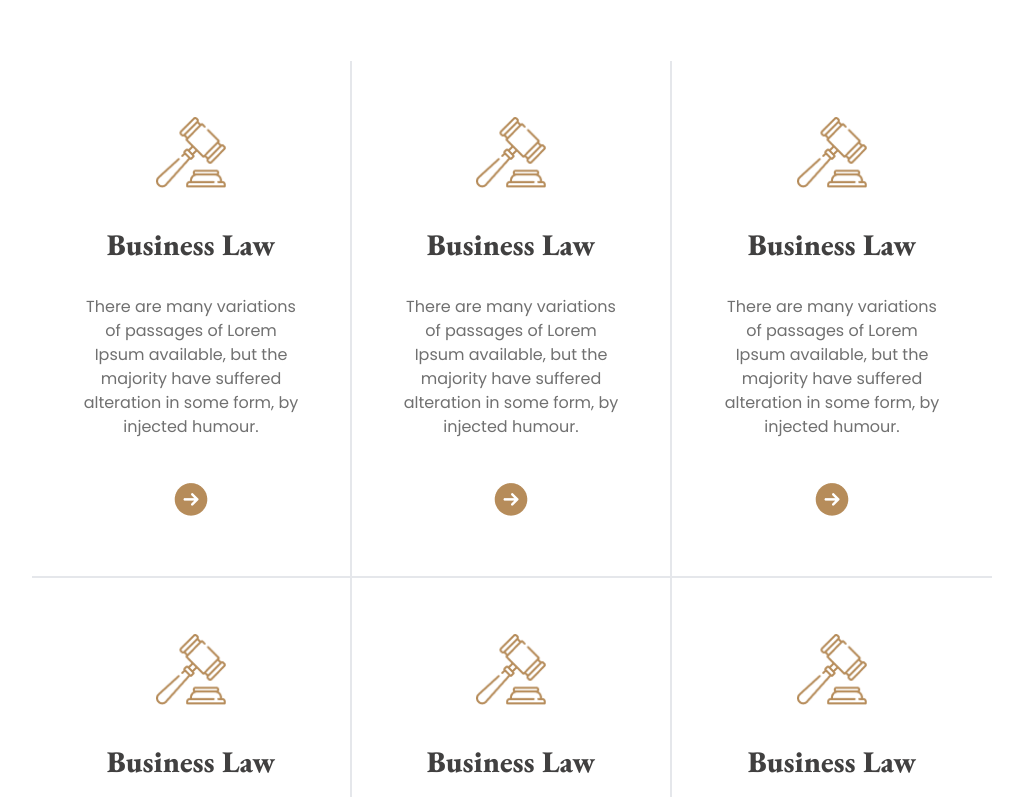
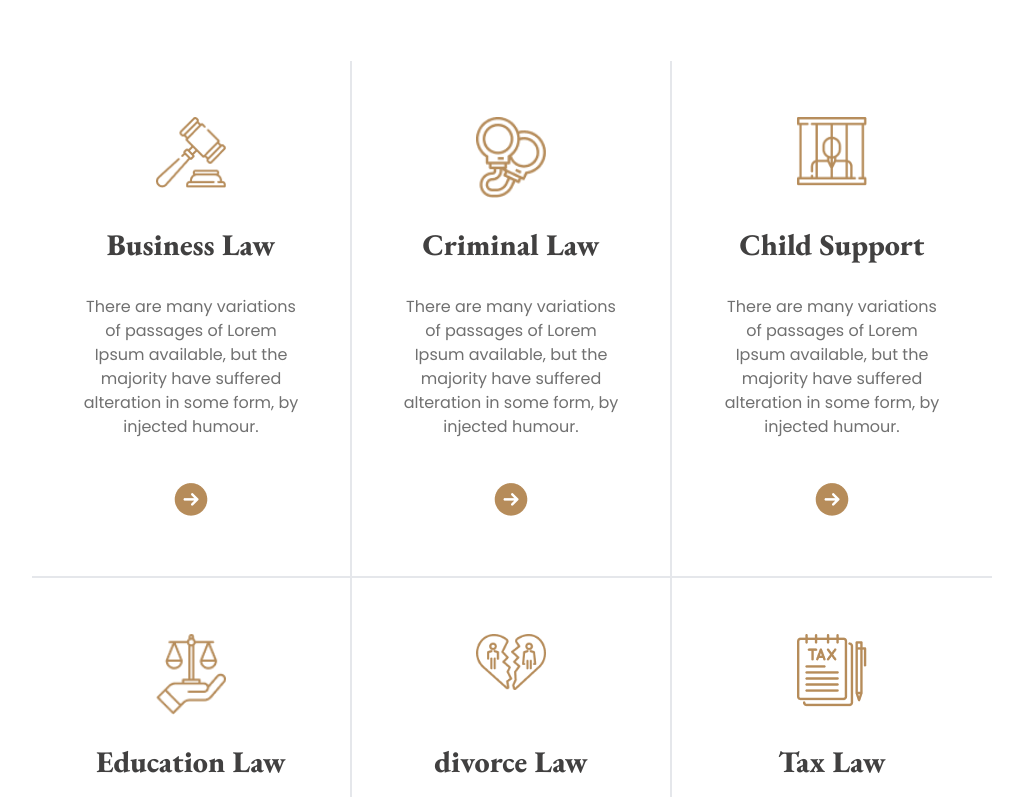
Before and after one commit to NaimurRahman00/Legal-solution, a plain HTML site: page index.html in a window 1280 px wide. Shown: the part 843-1640 px from the top of the page, without its empty margins (128-1151 px from the left). Drawn offline with nearby package versions, Linux system fonts and the light colour scheme.

Commit message:
some changes on Leagal practice area section

```diff
--- a/index.html
+++ b/index.html
@@ -151,9 +151,9 @@
             <div class="card bg-base-100 rounded-none border-b-2 border-r-0 lg:border-r-2">
               <div class="card-body py-14 px-12 rounded-none hover:bg-gradient-to-b from-[#F3F3F3]">
                 <div class="w-[70px] h-[70px] m-auto mb-8">
-                  <img class="w-full" src="./images/business.png" alt="">
+                  <img class="w-full" src="./images/criminal.png" alt="">
                 </div>
-                <h2 class="card-title text-[#414040] m-auto mb-6 text-3xl font-garamond font-extrabold">Business Law</h2>
+                <h2 class="card-title text-[#414040] m-auto mb-6 text-3xl font-garamond font-extrabold">Criminal Law</h2>
                 <p class="text-[#707070] mb-8 text-center">There are many variations of passages of Lorem Ipsum available, but the majority have suffered alteration in some form, by injected humour.</p>
                 <div class="card-actions justify-end">
                   <button class="m-auto">
@@ -166,9 +166,9 @@
             <div class="card bg-base-100 rounded-none border-b-2 hover:bg-gradient-to-b from-[#F3F3F3]">
               <div class="card-body py-14 px-12 rounded-none">
                 <div class="w-[70px] h-[70px] m-auto mb-8">
-                  <img class="w-full" src="./images/business.png" alt="">
+                  <img class="w-full" src="./images/child.png" alt="">
                 </div>
-                <h2 class="card-title text-[#414040] m-auto mb-6 text-3xl font-garamond font-extrabold">Business Law</h2>
+                <h2 class="card-title text-[#414040] m-auto mb-6 text-3xl font-garamond font-extrabold">Child Support</h2>
                 <p class="text-[#707070] mb-8 text-center">There are many variations of passages of Lorem Ipsum available, but the majority have suffered alteration in some form, by injected humour.</p>
                 <div class="card-actions justify-end">
                   <button class="m-auto">
@@ -181,9 +181,9 @@
             <div class="card bg-base-100 rounded-none border-b-2 lg:border-b-0 border-r-0 lg:border-r-2 hover:bg-gradient-to-b from-[#F3F3F3]">
               <div class="card-body py-14 px-12 rounded-none">
                 <div class="w-[70px] h-[70px] m-auto mb-8">
-                  <img class="w-full" src="./images/business.png" alt="">
+                  <img class="w-full" src="./images/education.png" alt="">
                 </div>
-                <h2 class="card-title text-[#414040] m-auto mb-6 text-3xl font-garamond font-extrabold">Business Law</h2>
+                <h2 class="card-title text-[#414040] m-auto mb-6 text-3xl font-garamond font-extrabold">Education Law</h2>
                 <p class="text-[#707070] mb-8 text-center">There are many variations of passages of Lorem Ipsum available, but the majority have suffered alteration in some form, by injected humour.</p>
                 <div class="card-actions justify-end">
                   <button class="m-auto">
@@ -196,9 +196,9 @@
             <div class="card bg-base-100 rounded-none border-b-2 lg:border-b-0 lg:border-r-2 hover:bg-gradient-to-b from-[#F3F3F3]">
               <div class="card-body py-14 px-12 rounded-none">
                 <div class="w-[70px] h-[70px] m-auto mb-8">
-                  <img class="w-full" src="./images/business.png" alt="">
+                  <img class="w-full" src="./images/divorce.png" alt="">
                 </div>
-                <h2 class="card-title text-[#414040] m-auto mb-6 text-3xl font-garamond font-extrabold">Business Law</h2>
+                <h2 class="card-title text-[#414040] m-auto mb-6 text-3xl font-garamond font-extrabold">divorce Law</h2>
                 <p class="text-[#707070] mb-8 text-center">There are many variations of passages of Lorem Ipsum available, but the majority have suffered alteration in some form, by injected humour.</p>
                 <div class="card-actions justify-end">
                   <button class="m-auto">
@@ -211,9 +211,9 @@
             <div class="card bg-base-100 rounded-none hover:bg-gradient-to-b from-[#F3F3F3] transition duration-600">
               <div class="card-body py-14 px-12 rounded-none">
                 <div class="w-[70px] h-[70px] m-auto mb-8">
-                  <img class="w-full" src="./images/business.png" alt="">
+                  <img class="w-full" src="./images/tax.png" alt="">
                 </div>
-                <h2 class="card-title text-[#414040] m-auto mb-6 text-3xl font-garamond font-extrabold">Business Law</h2>
+                <h2 class="card-title text-[#414040] m-auto mb-6 text-3xl font-garamond font-extrabold">Tax Law</h2>
                 <p class="text-[#707070] mb-8 text-center">There are many variations of passages of Lorem Ipsum available, but the majority have suffered alteration in some form, by injected humour.</p>
                 <div class="card-actions justify-end">
                   <button class="m-auto">
```
Also changed, not shown: images/Tasfoq.jpg (deleted).
